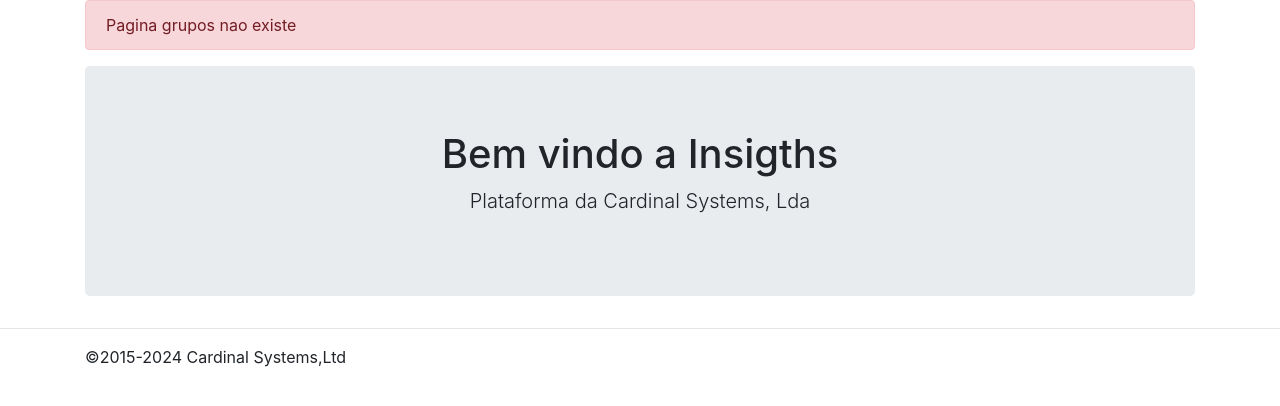
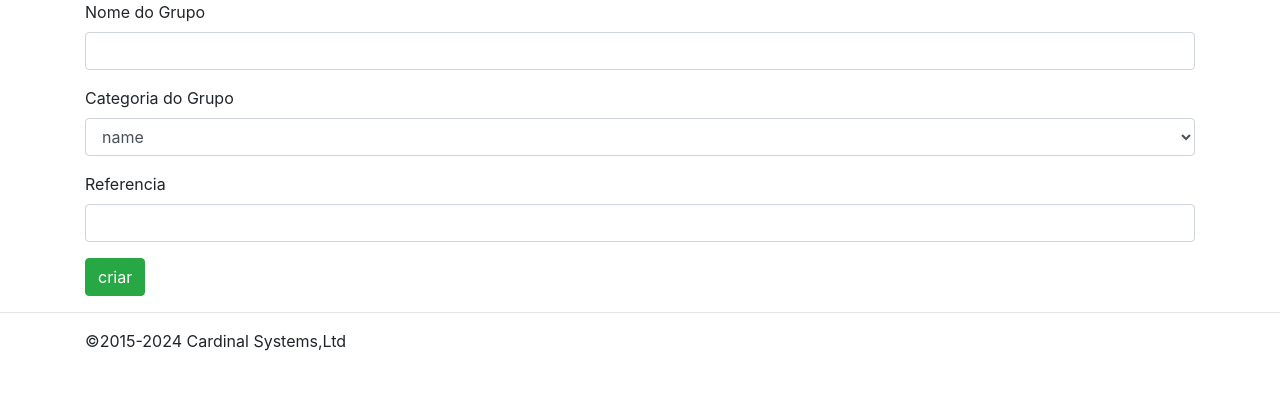
Before and after one commit to Temotteo/Insightsapp, a Flask app: page /grupos in a window 1280 px wide. Shown: the part 56-462 px from the top of the page. Run offline with Flask 3, Linux system fonts and the light colour scheme; the visitor is signed in with stand-in values (Sample User, id 1); a database or web service that is not in the repository returns one stand-in record (values such as "Sample title"); some libraries are stand-ins or nearby versions.

Commit message:
teste grupo

```diff
--- a/app.py
+++ b/app.py
@@ -12,7 +12,7 @@ from gevent.pywsgi import WSGIServer
 from functools import wraps
 from datetime import datetime, time, timedelta, date
 from decimal import Decimal
-from wtforms.validators import InputRequired
+from wtforms.validators import InputRequired,DataRequired
 from werkzeug.utils import secure_filename
 from psycopg2 import sql, extras
 from flask_wtf import FlaskForm
@@ -54,7 +54,6 @@ import numpy as np
 
 app = Flask(__name__)
 
-
 logging.basicConfig(level=logging.INFO)
 
 @app.before_request
@@ -78,6 +77,7 @@ def teardown_request(exception):
 def handle_exception(e):
     app.logger.error(f"Erro inesperado: {e}")
     return render_template('erro.html', error= e), 500
+
 
 
 SCOPES = ['https://www.googleapis.com/auth/gmail.readonly']
@@ -720,8 +720,8 @@ def add_contact():
             except Exception as e:
              print(f"Erro ao inserir a linha {index}: {e}")
 
-             conn.close()
-             return redirect(url_for('add_contact'))
+        conn.close()
+        return redirect(url_for('add_contact'))
 
      else:
         grupo_id = request.form['grupo']
@@ -744,24 +744,12 @@ def add_contact():
                 field_to_update = request.form[field]
                 print(field_to_update)
                 # Insere o valor atualizado no dicionário dados
+                # intera sobre os dados no formato Json para dinamizar os atributos do contacto
+                # as organizacao podem ter diferentes  atributos para a insercao dos seus contacto.
+                # quando esse atributos sao colocados em JSON ele pode aceitar receber qualquer tipo de atributo de forma dinamica
+
                 dados[field] = field_to_update
 
-        print(org_id)
-        print(dados)
-        #location = request.form['location']
-        #phone = request.form['phone']
-        #gender = request.form['gender']
-        #grupo_id = request.form['grupo']
-
-        # intera sobre os dados no formato Json para dinamizar os atributos do contacto
-        # as organizacao podem ter diferentes  atributos para a insercao dos seus contacto.
-        # quando esse atributos sao colocados em JSON ele pode aceitar receber qualquer tipo de atributo de forma dinamica
-        #dados = {"name" : name,
-        #   "location" : location,
-        #   "phone" : phone,
-        #   "gender": gender,
-        #   "Org_id": org_id
-        #  }
 
         try:
          #Connect to database
@@ -796,10 +784,6 @@ def add_contact():
                INSERT INTO contact_org (id_cont, org_id)
                VALUES (%s, %s);
                '''
-           insert_query3 = '''
-               INSERT INTO contact_group (id_cont, grp_id)
-               VALUES (%s, %s);
-               '''
 
            #verifica se o contacto ja existe e pula a sua insercao
            if not cont:
@@ -809,12 +793,9 @@ def add_contact():
 
            else:
               contact_id = cont[0]
-
-           cursor.execute(insert_query2, (contact_id, org_id))
+              cursor.execute(insert_query2, (contact_id, org_id))
            conn.commit()
-           if grupo_id:
-             cursor.execute(insert_query3, (contact_id,grupo_id ))
-             conn.commit()
+
 
            cursor.execute(f"SELECT * FROM contacts where id in (select id_cont from contact_org where org_id = '{org_id}');")
            contacts = cursor.fetchall()
@@ -825,38 +806,60 @@ def add_contact():
 
 
 # funcao para inserir dados pelo exccel
-@app.route('/import_contacts', methods=['POST','GET'])
-def import_contacts():
+@app.route('/grupos', methods=['POST','GET'])
+def grupos():
     org_id = session['last_org']
+
 
     if request.method == 'POST':
     # Ler o arquivo Excel enviado
-      file = request.files['file']
-      if file.filename == '':
-        return "Nome de arquivo vazio."
-
-      df = pd.read_excel(file)
+      grupo = request.form['grupo']
+      categoria = request.form['categoria']
+      referencia = request.form['referencia']
+
       conn = psycopg2.connect('postgresql://fezjdtyy:BxOZhSdBMyYrUDpNzs5Rxmh9sW9STTbv@mouse.db.elephantsql.com/fezjdtyy')
       cur = conn.cursor()
       # Iterar sobre as linhas do DataFrame e inserir os dados no banco de dados
-      for index, row in df.iterrows():
-        valores = row.to_json()
-        insert_query = "INSERT INTO contacts (dados_contactos) VALUES (%s) RETURNING id;"
-        try:
-
-          cur.execute(insert_query, [valores])
-          inserted_id = cur.fetchone()[0]
-          conn.commit()
-          print(f"Inserido ID: {inserted_id}")
-          cur.execute("INSERT INTO contact_org VALUES (%s,%s);",(inserted_id,org_id,))
-          conn.commit()
-        except Exception as e:
-          print(f"Erro ao inserir a linha {index}: {e}")
-
+      cur.execute(f"SELECT * FROM contacts join contact_org on contacts.id = contact_org.id_cont where  contact_org.org_id = '{org_id}';")
+      contactos = cur.fetchall()
+      dados = {}
+
+      for contact in contactos:
+          for key, value in contact[6].items():
+            # Pegando o nome do campo a ser atualizado
+            print(grupo)
+            dados[key] = []
+            # verificando se a coluna e a valor correspondem com a categoria e a referencia dada
+            if key == categoria and value == referencia:
+               cur.execute(f"SELECT id FROM grupo WHERE nome_grupo = '{grupo}';")
+               grupo_id = cur.fetchone()[0]
+               insert_grupo = f"INSERT INTO grupo (nome_grupo) VALUES ('{grupo}') RETURNING id;"
+
+               print(grupo_id)
+               if not grupo_id:
+                cur.execute(insert_grupo)
+                grupo_id = cur.fetchone()[0]
+                conn.commit
+
+               print(grupo_id)
+
+               # Atualizando o campo específico com o valor do formulário
+               insert_query = f"UPDATE contact_org SET grupo_id = {grupo_id} WHERE id_cont = {contact[0]};"
+               cur.execute(insert_query)
+               conn.commit()
       conn.close()
-      return redirect(url_for('add_contact'))
-
-    return render_template('enviar_dados_excel.html')
+      redirect(url_for('grupos'))
+
+
+    conn = psycopg2.connect('postgresql://fezjdtyy:BxOZhSdBMyYrUDpNzs5Rxmh9sW9STTbv@mouse.db.elephantsql.com/fezjdtyy')
+    cursor = conn.cursor()
+    # Iterar sobre as linhas do DataFrame e inserir os dados no banco de dados
+    cursor.execute(f"SELECT * FROM contacts join contact_org on contacts.id = contact_org.id_cont where  contact_org.org_id = '{org_id}' LIMIT 1;")
+    contacto = cursor.fetchone()
+
+    conn.close()
+    print(contacto)
+    return render_template('grupos.html', contact=contacto)
 
 
 # funcao para editar dados do contacto
@@ -1465,9 +1468,9 @@ class CadastroForm(Form):
 
 class TaskForm(Form):
     text = TextAreaField('Description:',[validators.Length(min=9, max=190),validators.DataRequired()])
-    time = TimeField('Time:', format='%H:%M')
+    time = TimeField('Time:', format='%H:%M', validators=[DataRequired()])
     action= SelectField('Next action:',coerce=str,choices=[("Call","Call"),("Meeting","Meeting"),("submission of proposal","submission of proposal")])
-    calendar = DateField('Calendar:', format='%d/%m/%Y')
+    calendar = DateField('Calendar:', format='%d/%m/%Y',validators=[DataRequired()])
 
 class OptionForm(Form):
     opcao = StringField('Opção:',[validators.Length(min=3, max=120),validators.DataRequired()])
--- a/templates/add_contat.html
+++ b/templates/add_contat.html
@@ -61,14 +61,12 @@
   </div>
     <div class="d-flex gap-2 justify-content-start ">
       <button type="submit" class="btn btn-info px-4">Criar</button>
-      {% if org %}
-      <a href="{{ url_for('detalhes_proj', org_id=org.id) }}" class="btn  btn-danger ml-3 px-4" title="Detalhes">voltar</a>
-      {% endif %}
+
     </div>
   </form>
   <hr>
    {% else %}
-   <a class="icon-link icon-link-hover"  href="{{url_for('import_contacts')}}">
+   <a class="icon-link icon-link-hover"  href="{{url_for('add_contact')}}">
     <use xlink:href="#clipboard"></use></svg>
      @importar dados do excel
    </a>
--- a/templates/enviar_dados_excel.html
+++ b/templates/enviar_dados_excel.html
@@ -4,7 +4,7 @@
 {% block body%}
     <div class="container">
         <h1>Enviar Dados do Excel para o Banco de Dados</h1>
-        <form action="/import_contacts" method="post" enctype="multipart/form-data" class="form-inline">
+        <form action="/add_contact" method="post" enctype="multipart/form-data" class="form-inline">
             <div class="form-group">
                 <label for="file">Selecione o arquivo Excel:</label>
                 <input type="hidden" name="org_id" id="file" class="form-control" >
--- /dev/null
+++ b/templates/grupos.html
@@ -0,0 +1,19 @@
+{% extends 'layout.html' %}
+
+{% block body %}
+<form action="/grupos" method="POST">
+    <div class="form-group"><label for="grupo">Nome do Grupo</label><input class="form-control" id="grupo" name="grupo" type="text"></div>
+    <div class="form-group"><label for="categoria">Categoria do Grupo</label><select class="form-control" id="categoria" name="categoria" type="text">
+      {% if contact %}
+        {% for key, contact in contact[6].items() %}
+         <option value="{{ key }}">{{key}}</option>
+        {% endfor %}
+    {% endif %}
+    </select>
+   </div>
+    <div class="form-group"><label for="referencia">Referencia</label><input class="form-control" id="referencia" name="referencia" type="text"></div>
+
+    <button type="submit" class="btn btn-success">criar</button>
+</form>
+
+{% endblock %}
--- a/templates/includes/_navbar.html
+++ b/templates/includes/_navbar.html
@@ -89,7 +89,7 @@
                     <li class="dropdown-divider"></li>
                     <li class="dropdown-header">Grupos</li>
                     <li><a class="dropdown-item" href="/cliente">Visualizar</a></li>
-                    <li><a class="dropdown-item" href="/cliente">Criar Grupo</a></li>
+                    <li><a class="dropdown-item" href="/grupos">Criar Grupo</a></li>
                 </ul>
             </li>
             <li class="nav-item dropdown">
```
Also changed, not shown: templates/crm.html (+8 -8 lines), templates/detalhes_de_contactos.html (+5 -4 lines), templates/task.html (+7 -5 lines).
